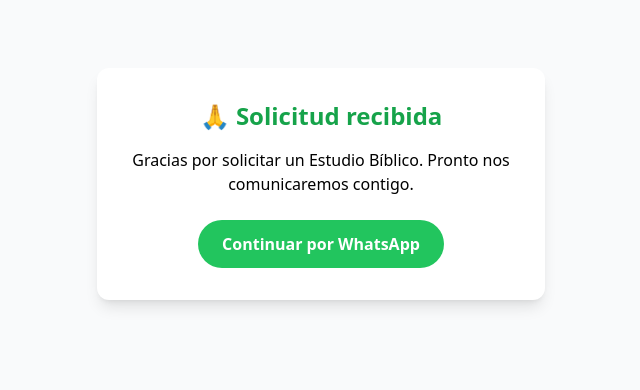
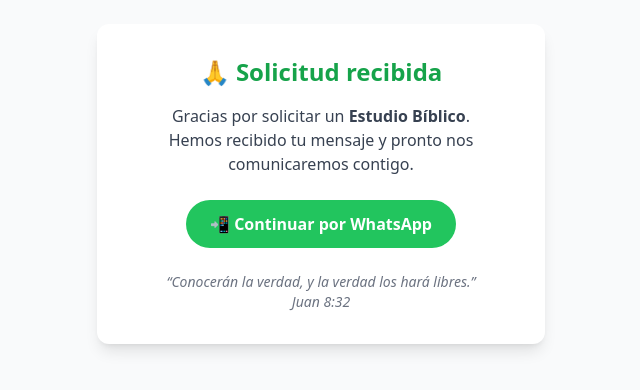
Before and after one commit to MauricioGalaz/IASDSFLimache, a plain HTML site: page confirmacion.html in a window 1280 px wide. Shown: the part 216-606 px from the top of the page, without its empty margins (319-959 px from the left). Drawn offline with nearby package versions, Linux system fonts and the light colour scheme.

Commit message:
chequeo  Formulario

```diff
--- a/confirmacion.html
+++ b/confirmacion.html
@@ -2,27 +2,52 @@
 <html lang="es">
 <head>
 <meta charset="UTF-8">
+<meta name="viewport" content="width=device-width, initial-scale=1.0">
 <title>Solicitud Enviada</title>
+
+<!-- Tailwind -->
 <script src="https://cdn.tailwindcss.com"></script>
+
 </head>
-<body class="bg-gray-50 flex items-center justify-center min-h-screen">
+<body class="bg-gray-50 flex items-center justify-center min-h-screen px-4">
 
-<div class="bg-white p-8 rounded-xl shadow-lg text-center max-w-md">
-    <h1 class="text-2xl font-bold text-green-600 mb-4">🙏 Solicitud recibida</h1>
-    <p class="mb-6">Gracias por solicitar un Estudio Bíblico.
-    Pronto nos comunicaremos contigo.</p>
+<div class="bg-white p-8 rounded-xl shadow-lg text-center max-w-md w-full">
+
+    <h1 class="text-2xl font-bold text-green-600 mb-4">
+        🙏 Solicitud recibida
+    </h1>
+
+    <p class="mb-6 text-gray-700">
+        Gracias por solicitar un <strong>Estudio Bíblico</strong>.<br>
+        Hemos recibido tu mensaje y pronto nos comunicaremos contigo.
+    </p>
 
     <a id="whatsappLink"
-        class="inline-block bg-green-500 text-white px-6 py-3 rounded-full font-bold hover:bg-green-600">
-    Continuar por WhatsApp
+        class="inline-block bg-green-500 text-white px-6 py-3 rounded-full font-bold hover:bg-green-600 transition">
+        📲 Continuar por WhatsApp
     </a>
+
+    <p class="mt-6 text-sm text-gray-500 italic">
+        “Conocerán la verdad, y la verdad los hará libres.”<br>Juan 8:32
+    </p>
 </div>
 
 <script>
 const params = new URLSearchParams(window.location.search);
-const tel = params.get("tel");
+let tel = params.get("tel");
+
+// seguridad básica
+if (!tel) {
+    tel = "56990724209";
+}
+
+// mensaje pastoral
+const mensaje = encodeURIComponent(
+    "Hola 🙏 envié una solicitud para estudiar la Biblia. Quedo atento(a), muchas gracias."
+);
+
 document.getElementById("whatsappLink").href =
-    `https://wa.me/56${tel}?text=Hola,%20envié%20una%20solicitud%20de%20Estudio%20Bíblico.`;
+    `https://wa.me/56${tel}?text=${mensaje}`;
 </script>
 
 </body>
```
Also changed, not shown: estudio-biblico.html (+13 -15 lines).
